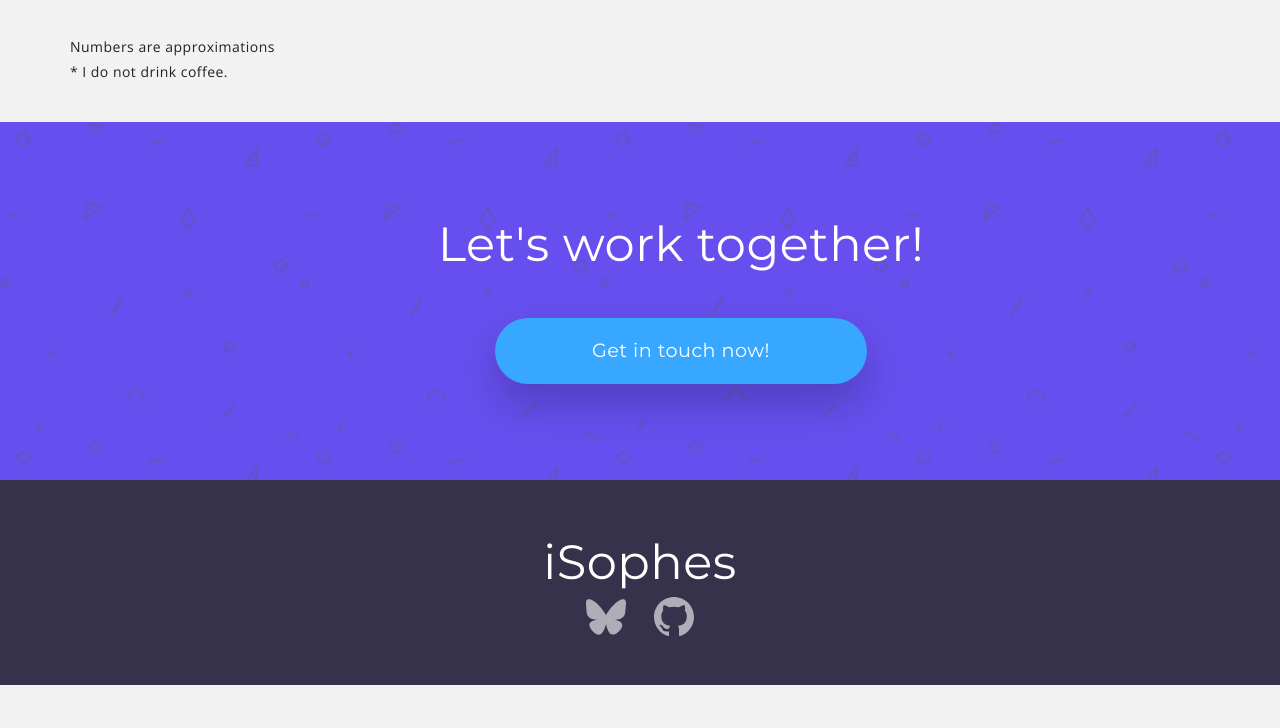
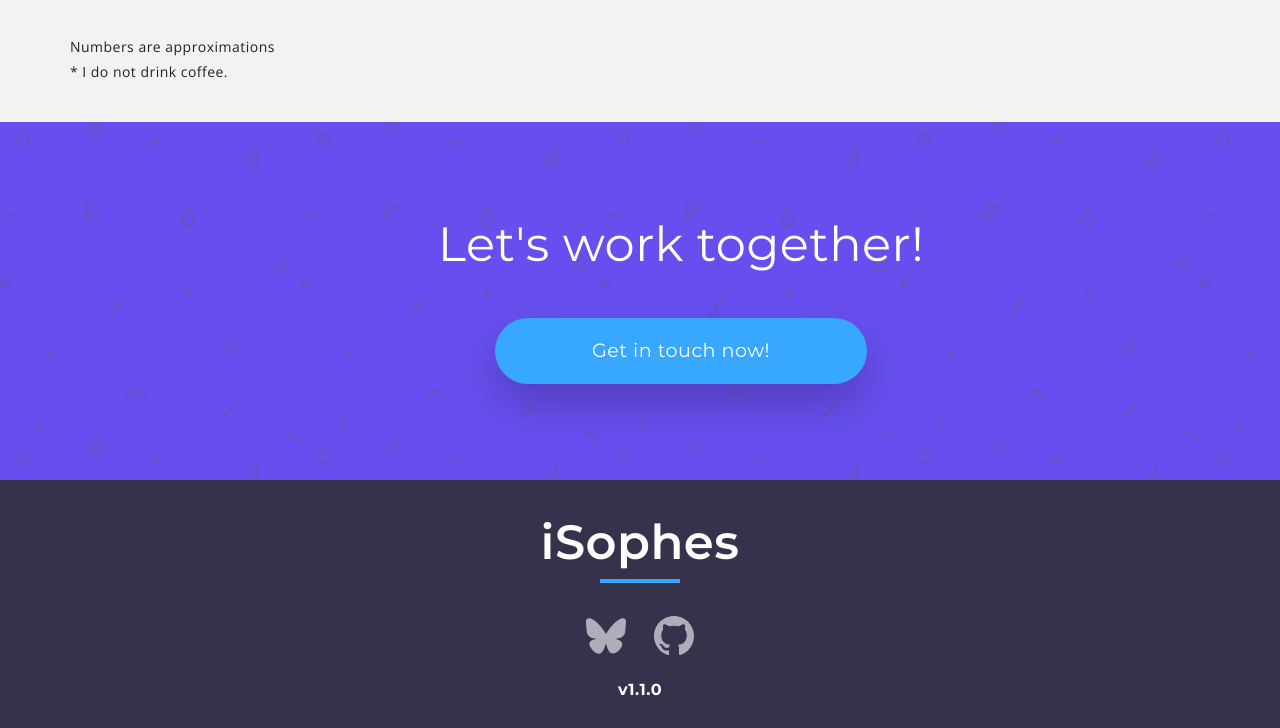
Before and after one commit to iSophes/new-site, a plain HTML site: page index.html in a window 1280 px wide. Shown: the part 2375-3103 px from the top of the page. Before the commit the page ends 3060 px from the top, so only its background shows below. Drawn offline with nearby package versions, Linux system fonts and the light colour scheme; a script that the page names is missing.

Commit message:
chore: update footer + potential fixes

```diff
--- a/css/style.css
+++ b/css/style.css
@@ -52,6 +52,15 @@ img {
 }
 .blue {
   color: #37a7ff;
+}
+
+.white {
+  font-family: 'Montserrat', sans-serif;
+  font-weight: 700;
+  color: #ffffff;
+  font-size: 1em;
+  position: relative;
+  padding-bottom: 0px;
 }
 
 /* custom box */
@@ -430,14 +439,14 @@ h1.boldwhite {
 /* Footer */
 .footer {
   background-color: #37324b;
-  padding: 3em;
+  padding: 1em;
 }
 .footer h1 {
   font-family: 'Montserrat', sans-serif;
   font-weight: 600;
   font-size: 3em;
-  color: #a3a1ac;
-  margin-bottom: 2em;
+  color: #ffffff;
+  margin-bottom: 0.5em;
 }
 .footer h1 span {
   color: #fff;
--- a/index.html
+++ b/index.html
@@ -206,13 +206,14 @@
         <div class="container-fluid" id="footer">
           <div class="row footer">
             <div class="col-md-12 text-center">
-              <base-name>iSophes</base-name>
+              <h1>iSophes</h1>
               <br />
-
               <ul class="social-links">
                 <li><a href="https://bsky.app/profile/isophes.com"><img src="assets/bluesky.svg"></a></li>
                 <li><a href="https://github.com/isophes"><img src="assets/github.svg"></a></li>
               </ul>
+              <br />
+              <p class="white">v1.1.0</p>
             </div>
           </div>
         </div>
```
